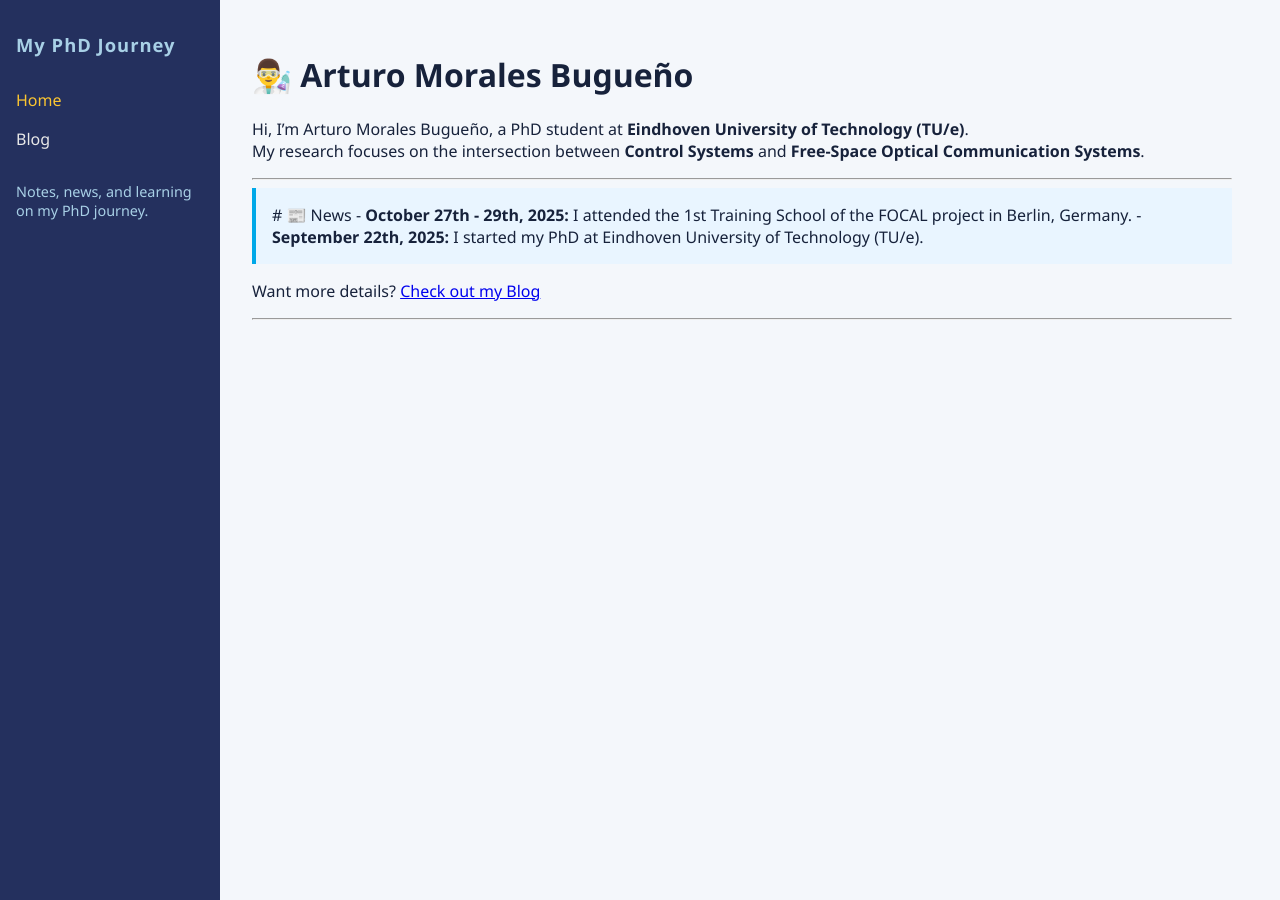
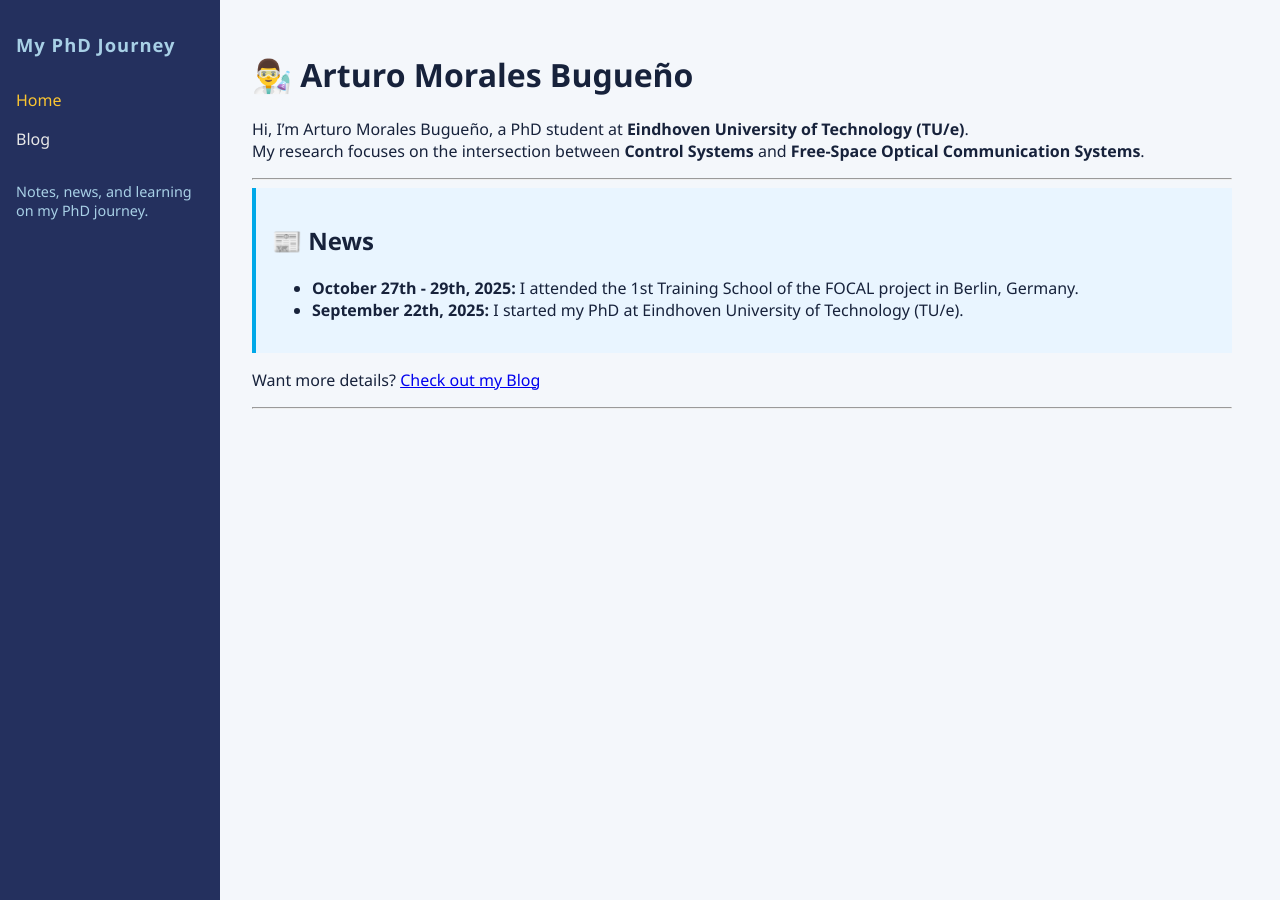
Before and after one commit to arturombug/arturombug.github.io, a Jekyll site: the page built from index.md, in a window 1280 px wide. Built offline with Jekyll 4.4.1, drawn with Linux system fonts in a browser that asks for light colours.

Commit message:
inline equation rendering and markdown in news solved

```diff
--- a/index.md
+++ b/index.md
@@ -10,11 +10,12 @@ My research focuses on the intersection between **Control Systems** and **Free-S
 
 ---
 
-<div class="news">
+<div class="news" markdown="1">
 
-# 📰 News
-- <b> October 27th - 29th, 2025:</b> I attended the 1st Training School of the FOCAL project in Berlin, Germany.
-- <b> September 22th, 2025:</b> I started my PhD at Eindhoven University of Technology (TU/e).
+## 📰 News
+
+- <b>October 27th - 29th, 2025:</b> I attended the 1st Training School of the FOCAL project in Berlin, Germany.
+- <b>September 22th, 2025:</b> I started my PhD at Eindhoven University of Technology (TU/e).
 
 </div>
 
```
Also changed, not shown: _includes/mathjax_support.html (+14 -0 lines).
